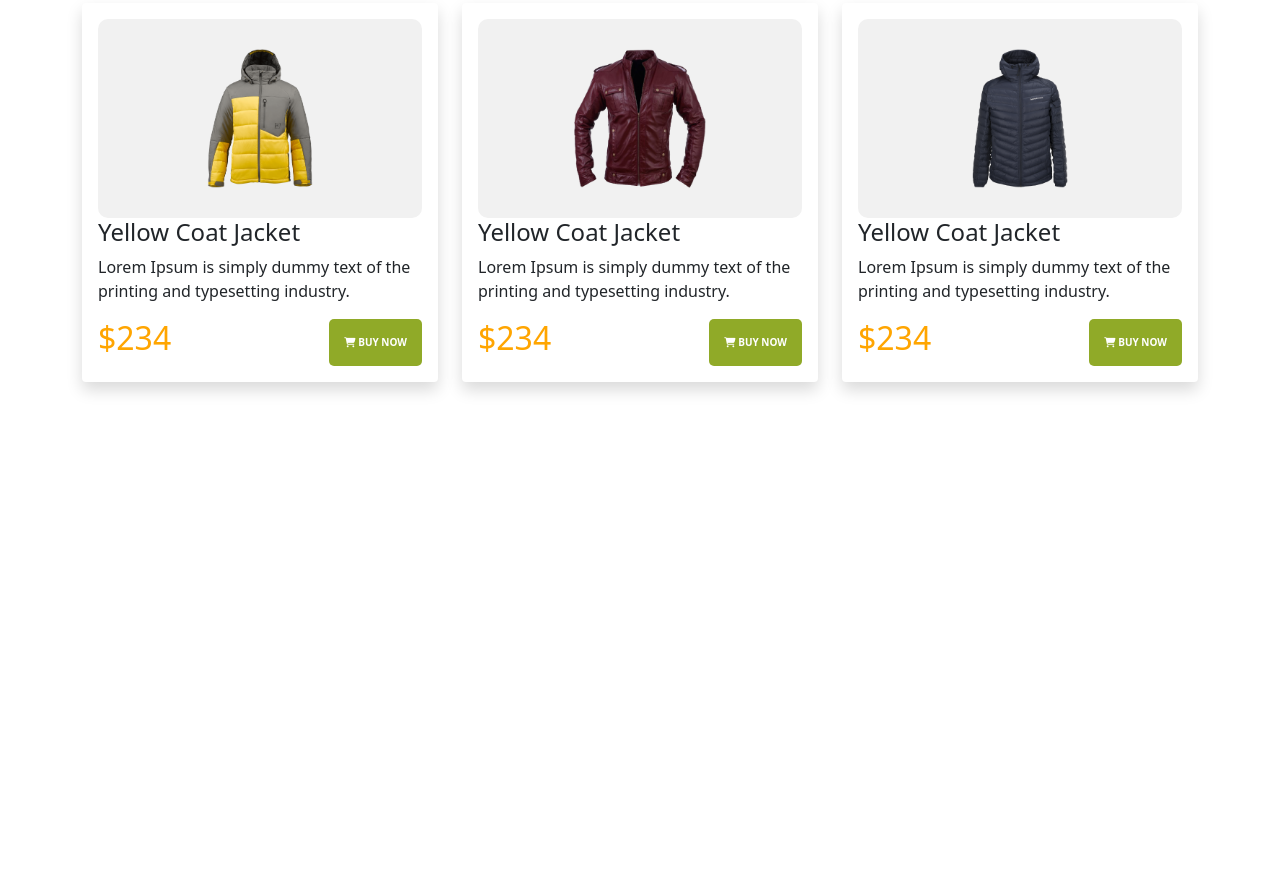
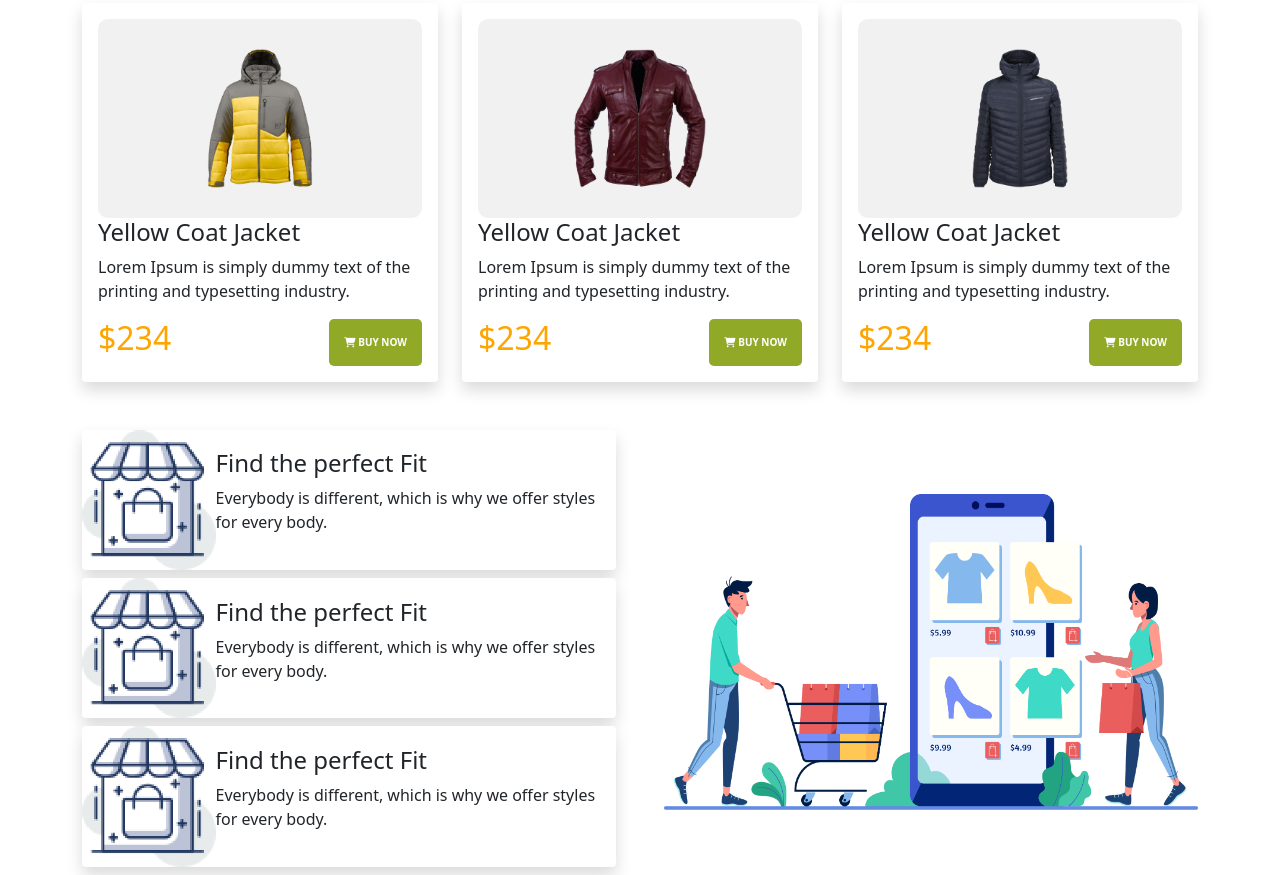
Before and after one commit to coderrakibul/penguin-fashion, a plain HTML site: page index.html in a window 1280 px wide. Shown: the part 1079-1954 px from the top of the page. Before the commit the page ends 1509 px from the top, so only its background shows below. Drawn offline with nearby package versions, Linux system fonts and the light colour scheme.

Commit message:
section added

```diff
--- a/index.html
+++ b/index.html
@@ -261,6 +261,63 @@
           </div>
         </div>
       </section>
+
+      <section>
+        <div class="container">
+          <div
+            class="row gx-5 d-flex justify-content-center align-items-center"
+          >
+            <div class="col-lg-6 col-md-6 col-sm-12">
+              <div
+                class="d-flex justify-content-center align-items-center shadow mb-2 bg-body rounded"
+              >
+                <img class="w-25" src="icons/image 12.png" alt="" />
+
+                <div>
+                  <h4>Find the perfect Fit</h4>
+                  <p>
+                    Everybody is different, which is why we offer styles for
+                    every body.
+                  </p>
+                </div>
+              </div>
+
+              <div
+                class="d-flex justify-content-center align-items-center shadow mb-2 bg-body rounded"
+              >
+                <img class="w-25" src="icons/image 12.png" alt="" />
+
+                <div>
+                  <h4>Find the perfect Fit</h4>
+                  <p>
+                    Everybody is different, which is why we offer styles for
+                    every body.
+                  </p>
+                </div>
+              </div>
+
+              <div
+                class="d-flex justify-content-center align-items-center shadow mb-2 bg-body rounded"
+              >
+                <img class="w-25" src="icons/image 12.png" alt="" />
+
+                <div>
+                  <h4>Find the perfect Fit</h4>
+                  <p>
+                    Everybody is different, which is why we offer styles for
+                    every body.
+                  </p>
+                </div>
+              </div>
+            </div>
+            <div class="col-lg-6 col-md-6 col-sm-12">
+              <div>
+                <img class="img-fluid" src="images/shopping.png" alt="" />
+              </div>
+            </div>
+          </div>
+        </div>
+      </section>
     </main>
 
     <script
```
